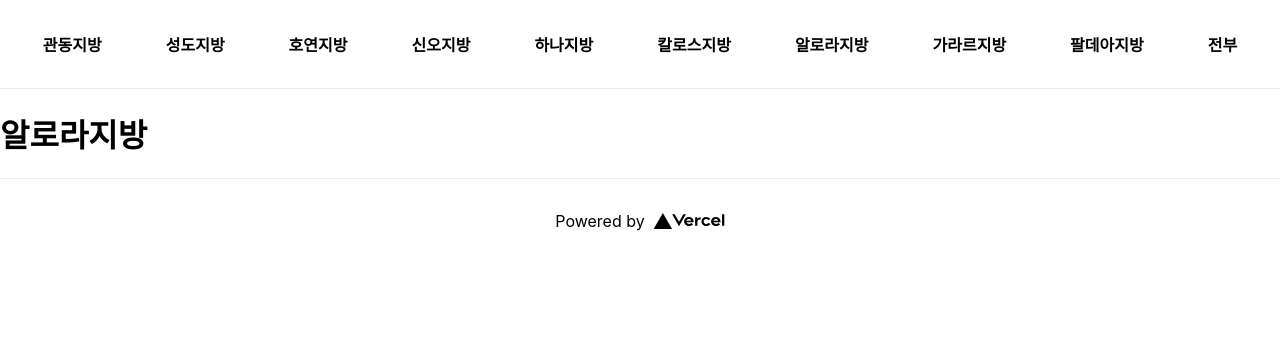
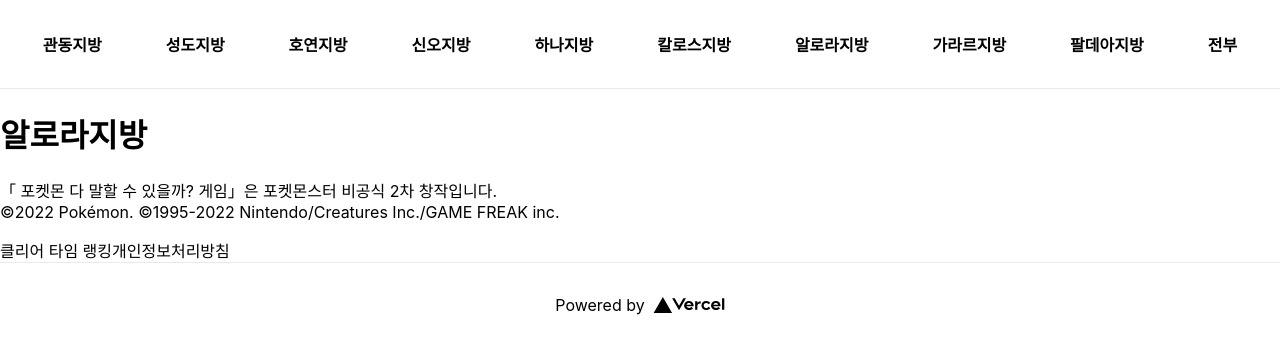
Before and after one commit to BoYeonJang/can-you-say-all-the-pokemon, a Next.js app: page /alola in a window 1280 px wide. Shown: the top 352 px of the page. Built offline with nearby package versions, Linux system fonts and the light colour scheme.

Commit message:
layout 설정 및 링크 추가

```diff
--- a/components/layout.tsx
+++ b/components/layout.tsx
@@ -1,4 +1,5 @@
 import Head from "next/head";
+import Link from "next/link";
 import Header from "./header";
 import Footer from "./footer";
 
@@ -13,6 +14,20 @@
       <Header />
       {/* <h1>레이아웃</h1> */}
       <div>{children}</div>
+      <div>
+        <div>
+          <p>
+            <span>「 포켓몬 다 말할 수 있을까? 게임」은 포켓몬스터 비공식 2차 창작입니다.</span>
+            <br />
+            <span>©2022 Pokémon. ©1995-2022 Nintendo/Creatures Inc./GAME FREAK inc.</span>
+            <br />
+          </p>
+          <div>
+            <Link href="/ranking">클리어 타임 랭킹</Link>
+            <Link href="">개인정보처리방침</Link>
+          </div>
+        </div>
+      </div>
       <Footer />
     </div>
   );
```
